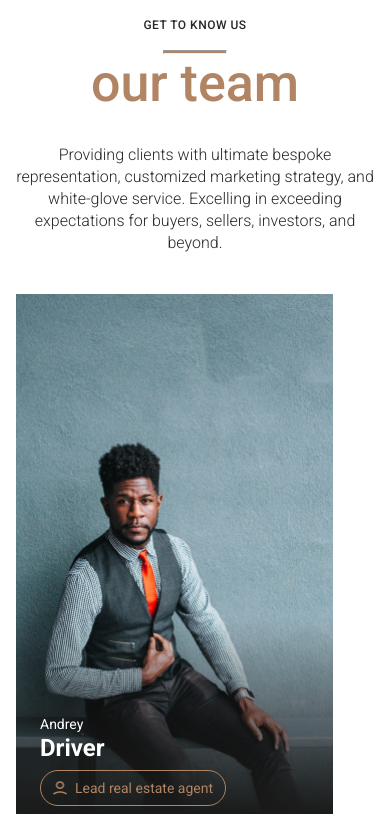
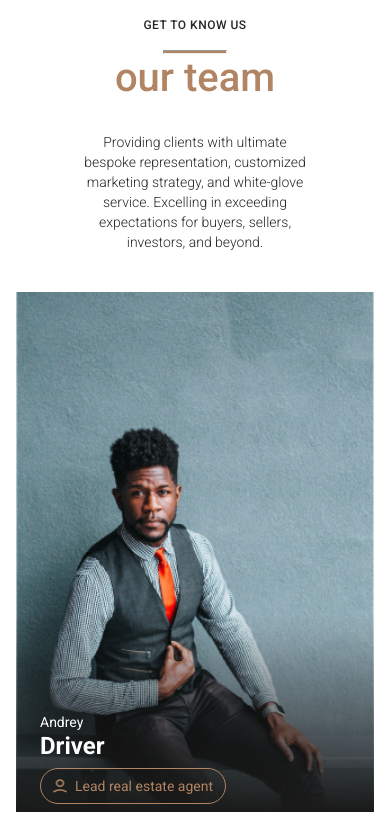
Before and after one commit to Moustafa-Mohammed/upwork-ourteam-task, a plain HTML site: page index.html in a window 390 px wide. Shown: the top 826 px of the page. Drawn offline with Linux system fonts and the light colour scheme.

Commit message:
Adjusted the mobile layout

```diff
--- a/styles.css
+++ b/styles.css
@@ -67,7 +67,6 @@ p {
 
 .team-item {
   height: 520px;
-  max-width: 317px;
   overflow: hidden;
   position: relative;
 }
@@ -149,6 +148,16 @@ p {
   hr {
     width: 64px;
   }
+
+  h1 {
+    font-size: 40px;
+    line-height: 48px;
+  }
+  p {
+    width: 234px;
+    font-size: 14px;
+    line-height: 20px;
+  }
   .team-list {
     grid-template-columns: 1fr;
     margin: 0 auto;
```
